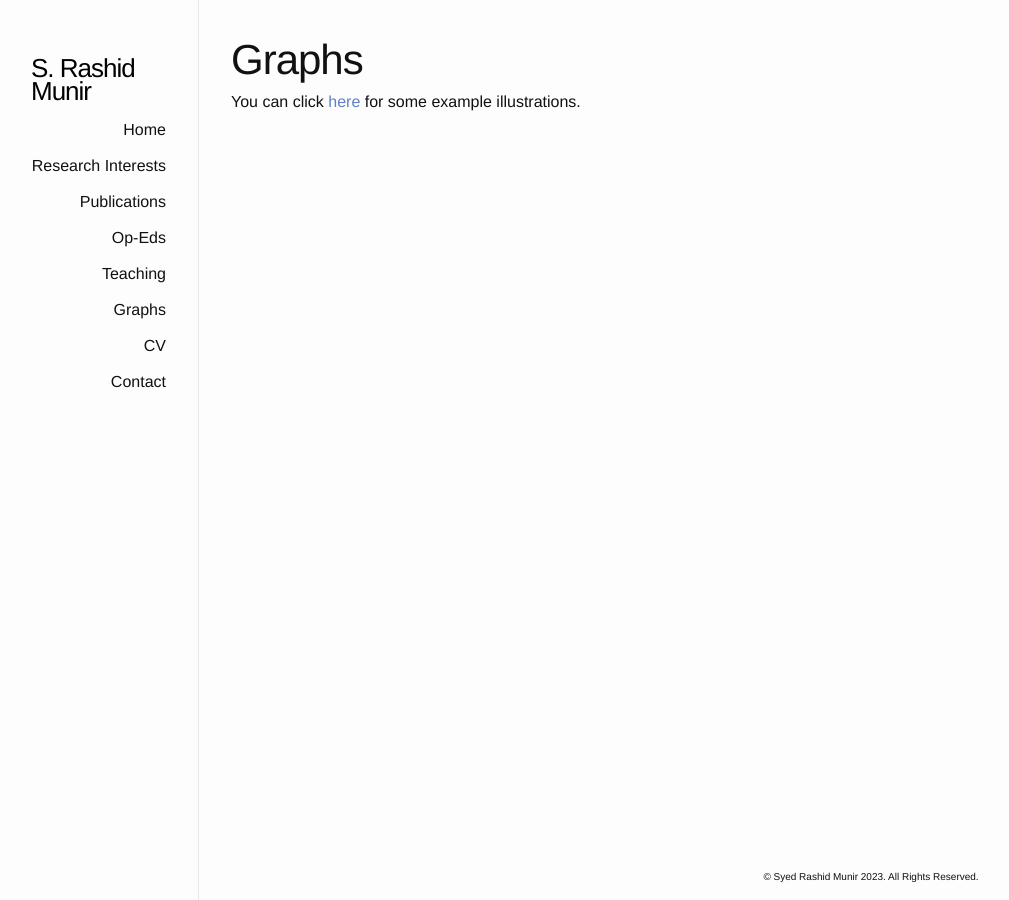
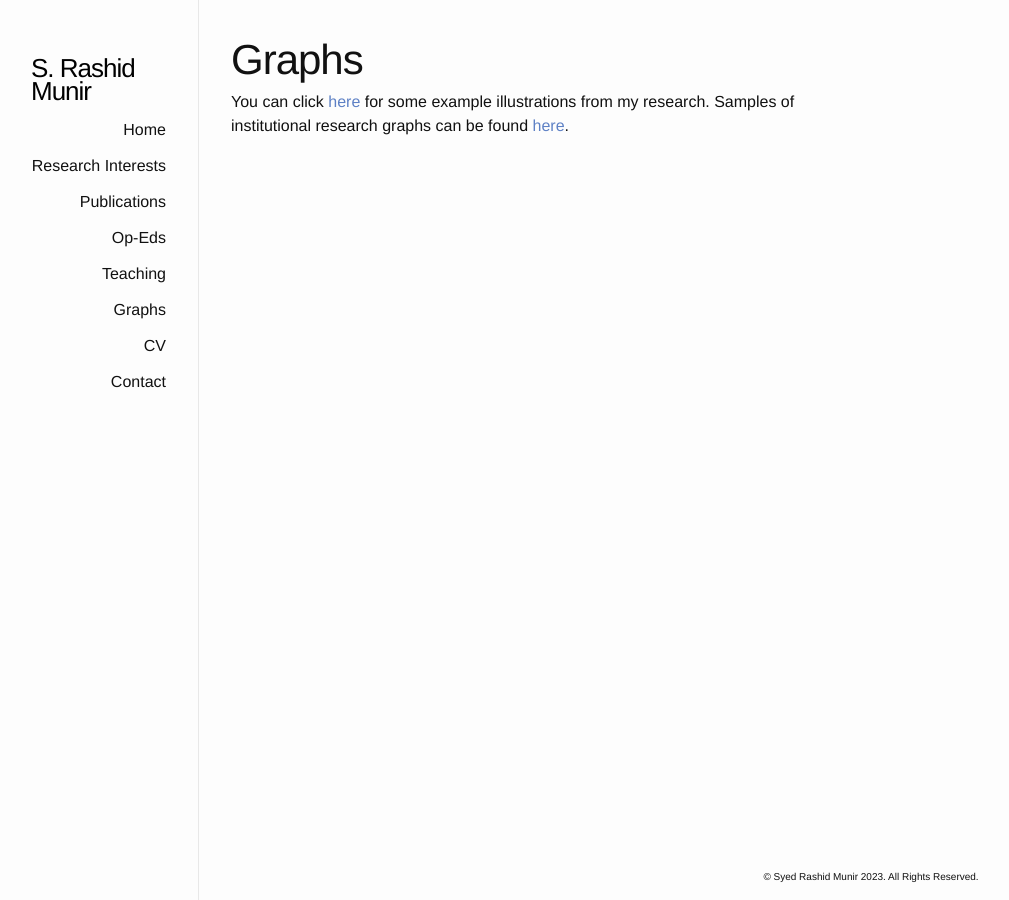
Before and after one commit to srmunir/srmunir.github.io, a Jekyll site: the page built from graphs.md, in a window 1280 px wide. Shown: the whole page, without its empty margins (191-1200 px from the left). Built offline with Jekyll 4.4.1, drawn with Linux system fonts in a browser that asks for light colours.

Commit message:
Update graphs.md

```diff
--- a/graphs.md
+++ b/graphs.md
@@ -3,4 +3,4 @@ layout: page
 title: Graphs
 permalink: /graphs/
 ---
-You can click [here](docs/graphs.pdf) for some example illustrations.
+You can click [here](docs/graphs.pdf) for some example illustrations from my research. Samples of institutional research graphs can be found [here](docs/graphs2.pdf).
```
